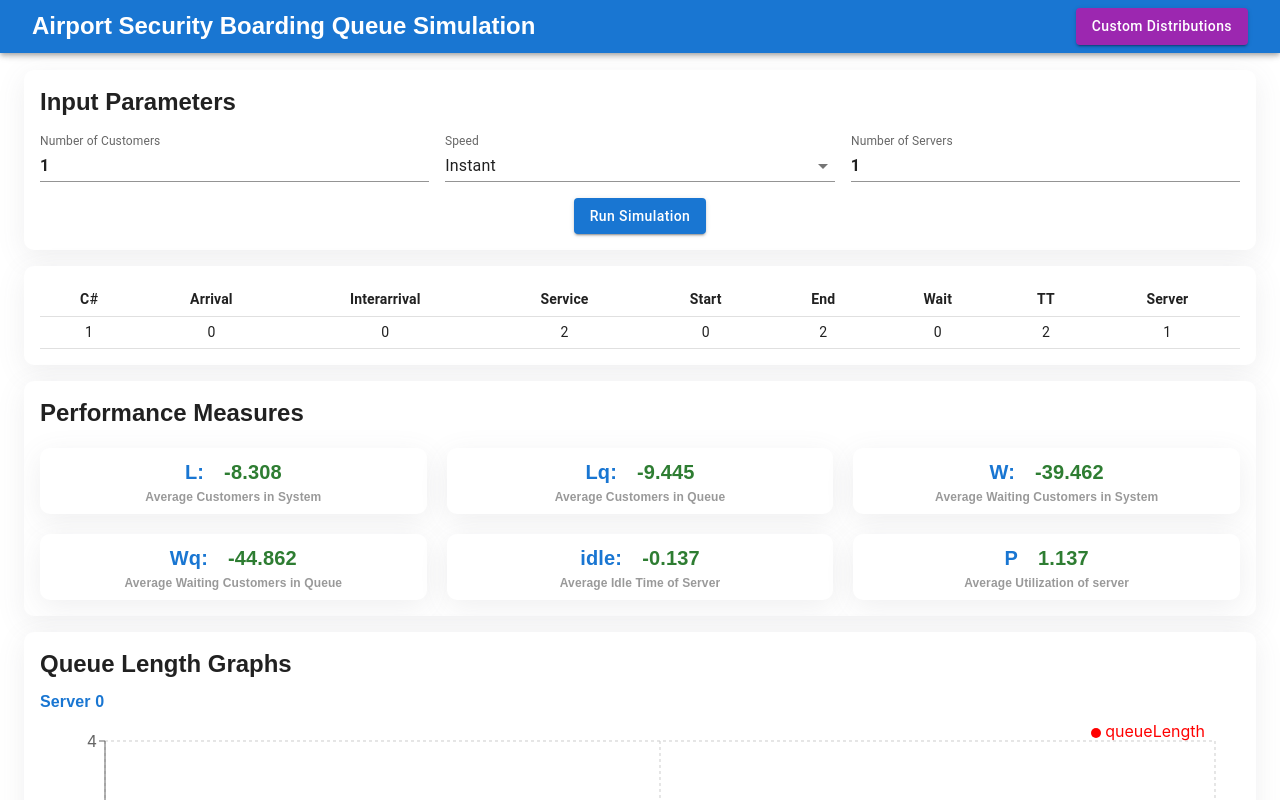
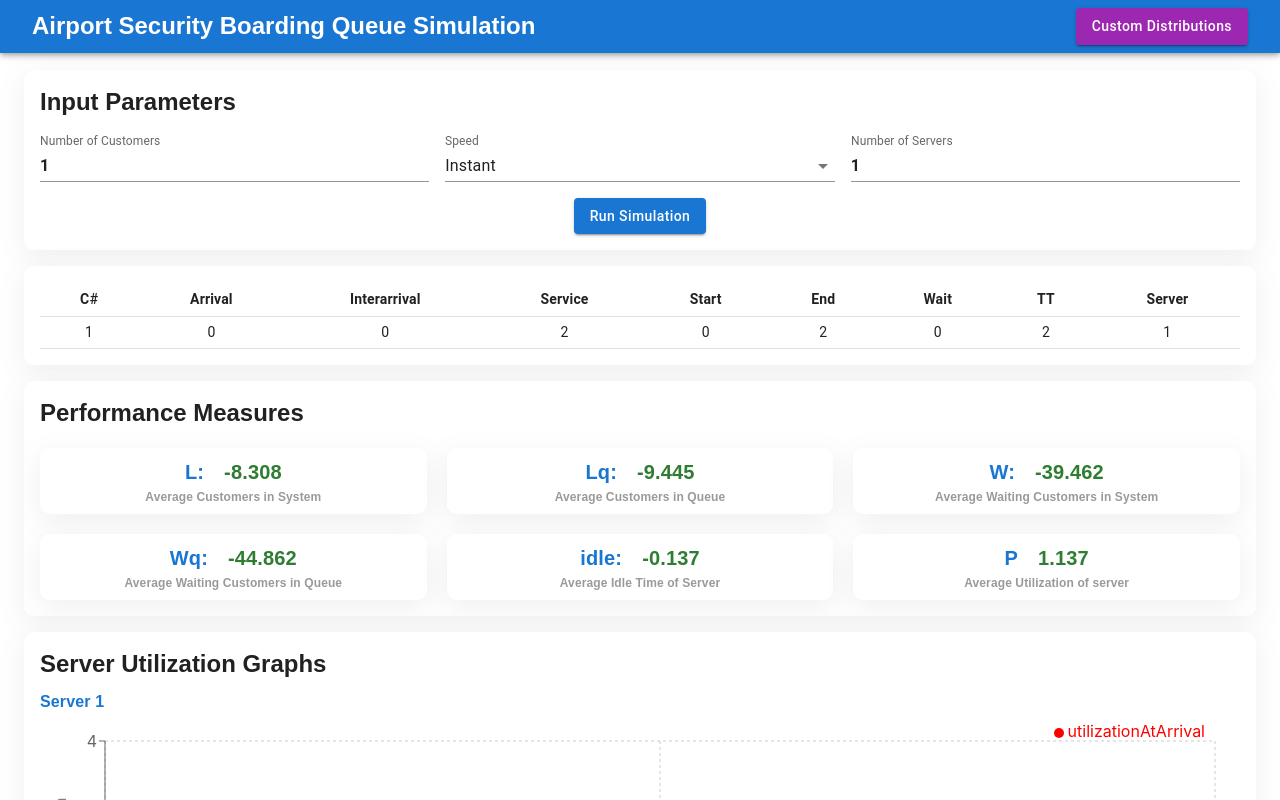
Before and after one commit to saqlain1020/airport-queue-simulation, a React (Create React App) app: page / in a window 1280 px wide. Both pictures are taken after a click on the button "Run Simulation". Shown: the top 800 px of the page. Built offline with nearby package versions, Linux system fonts and the light colour scheme.

Commit message:
feat: utilization garph added

```diff
--- a/src/components/Graphs/QueueLength.graph.tsx
+++ b/src/components/Graphs/QueueLength.graph.tsx
@@ -8,10 +8,6 @@ import {
   Tooltip,
   Legend,
   ResponsiveContainer,
-  AreaChart,
-  Area,
-  BarChart,
-  Bar,
   Label,
 } from "recharts";
 import { v4 as uuid } from "uuid";
@@ -25,7 +21,7 @@ const useStyles = makeStyles((theme: Theme) => ({
   root: {},
 }));
 
-const pdata = [
+const sampleData = [
   {
     name: "Python",
     student: 13,
@@ -110,7 +106,7 @@ const QueueLengthGraph: React.FC = () => {
           queueLengthServers.map((server, i) => (
             <div key={uuid()}>
               <Typography color="primary" fontWeight={"bold"} variant="subtitle1" sx={{mt:1}}>
-                Server {i}
+                Server {i+1}
               </Typography>
               <div style={{ paddingRight: 20 }}>
                 <ResponsiveContainer width="100%" aspect={3}>
@@ -137,7 +133,7 @@ const QueueLengthGraph: React.FC = () => {
 				<AreaChart
 					width={500}
 					height={300}
-					data={pdata}
+					data={sampleData}
 					margin={{
 						top: 5,
 						right: 30,
@@ -158,7 +154,7 @@ const QueueLengthGraph: React.FC = () => {
 				<BarChart
 					width={500}
 					height={300}
-					data={pdata}
+					data={sampleData}
 					margin={{
 						top: 5,
 						right: 30,
--- a/src/components/Graphs/ServerUtilization.graph.tsx
+++ b/src/components/Graphs/ServerUtilization.graph.tsx
@@ -2,8 +2,22 @@ import React, { useEffect } from "react";
 import useApp from "../../hooks/useApp";
 import { separateCustomerServerWise } from "../../utils/common";
 import { Customer } from "../../interfaces/record";
+import { Typography, Card } from "@mui/material";
+import {
+	LineChart,
+	Line,
+	XAxis,
+	YAxis,
+	CartesianGrid,
+	Tooltip,
+	Legend,
+	ResponsiveContainer,
+	Label,
+} from "recharts";
+import { v4 as uuid } from "uuid";
 
 const ServerUtilizationGraph = () => {
+	const [serverUtilization, setServerUtilization] = React.useState<Customer[][]>([]);
 	/**
 	 * to calculate an average based off of an existing average and given new parameters for the resulting average?
 	 * newAve = ((oldAve*oldNumPoints) + x)/(oldNumPoints+1)
@@ -18,43 +32,10 @@ const ServerUtilizationGraph = () => {
 	useEffect(() => {
 		//follow the above steps and model data for server utilization
 		//add new attribute to each server i.e. arrivalAverage and serviceTimeAverage. at every arrival
-
 		let servers = separateCustomerServerWise(customerRecords);
     addArrivalAverageAndServiceTimeAverageAtEveryArrival(servers);
     addUtilizationAtEveryArrival(servers);
-		// servers[0].forEach((customer, index) => {
-		//   if (index === 0) {
-		//     servers[0][index] = { ...servers[0][index], average: 0 };
-		//     return;
-		//   }
-		//   const previousCustomer = servers[0][index - 1];
-		//   const previousAverage = previousCustomer.average ? previousCustomer.average : 0;
-		//   const previousNumPoints = previousCustomer.numPoints ? previousCustomer.numPoints : 0;
-		//   const newAverage = ((previousAverage * previousNumPoints) + customer.arrival) / (previousNumPoints + 1);
-		//   servers[0][index] = { ...servers[0][index], average: newAverage, numPoints: previousNumPoints + 1 };
-		// })
 
-		// servers = servers.filter((item) => item !== undefined ||  item !== null || item !== 0 || item !== Infinity || item !== '');
-		// console.log('serversserversserversservers',servers)
-		// if (servers.length > 0) {
-		// 	servers[0]?.forEach((customer, index) => {
-		// 		if (index === 0) {
-		// 			servers[0][index] = { ...servers[0][index], arrivalAverage: customer.arrival };
-		// 			servers[0][index] = { ...servers[0][index], serviceTimeAverage: customer.serviceTime };
-		// 			return;
-		// 		}
-		// 		const previousCustomer = servers[0][index - 1];
-		// 		const previousArrivalAverage = previousCustomer.arrivalAverage;
-		// 		const previousServiceTimeAverage = previousCustomer.serviceTimeAverage;
-		// 		const newArrivalAverage = (previousArrivalAverage! * index + customer.arrival!) / (index  + 1);
-		// 		const newServiceTimeAverage = (previousServiceTimeAverage! * index + customer.serviceTime!) / (index + 1);
-
-		// 		servers[0][index] = { ...servers[0][index], arrivalAverage: newArrivalAverage };
-		// 		servers[0][index] = { ...servers[0][index], serviceTimeAverage: newServiceTimeAverage };
-		// 	});
-		// 	console.table(servers[0]);
-		// }
-    console.log('serrrrrrrrrrrrrrrrr',servers);
 	}, [customerRecords]);
 
 	const addArrivalAverageAndServiceTimeAverageAtEveryArrival = (servers: Customer[][]) => {
@@ -81,7 +62,7 @@ const ServerUtilizationGraph = () => {
 			// console.log(servers);
 		}
 	};
-  //nned to fix, if arrival is zero then utilization is zero
+  //for the first arrival, the utlization will be zero because the customer has been served yet, it has just arrived
   const addUtilizationAtEveryArrival = (servers: Customer[][]) => {
     servers.forEach(server => {
       server.map((customer, index) => {
@@ -91,11 +72,41 @@ const ServerUtilizationGraph = () => {
         }
       })
     });
-
+		setServerUtilization(servers);
 
   }
 
-	return <div>ServerUtilizationGraph</div>;
+	return(		<Card sx={{ p: 2, mt: 2 }}>
+		<Typography fontWeight={"bold"} variant="h5">
+			Server Utilization Graphs
+		</Typography>
+		{serverUtilization.length > 0 &&
+			serverUtilization.map((server, i) => (
+				<div key={uuid()}>
+					<Typography color="primary" fontWeight={"bold"} variant="subtitle1" sx={{mt:1}}>
+						Server {i+1}
+					</Typography>
+
+					<div style={{paddingRight:20}}>
+
+					<ResponsiveContainer width="100%" aspect={3}>
+						<LineChart data={server} >
+							<CartesianGrid strokeDasharray="3 3" />
+							<XAxis dataKey="arrival">
+								<Label value="Arrivals"position="insideBottom" dy={10} />
+							</XAxis>
+							<YAxis dataKey="utilizationAtArrival">
+								<Label value={`Server ${i+1} Utilization`} angle={-90} position="insideLeft" dx={10} dy={30} />
+							</YAxis>
+							<Tooltip contentStyle={{ backgroundColor: "rgb(250,250,250)", color: "black" }} />
+							<Legend verticalAlign="top" align="right" iconType={"circle"} iconSize={10} />
+							<Line type="monotone" dataKey="utilizationAtArrival" stroke="red" dot={false} />
+						</LineChart>
+					</ResponsiveContainer>
+					</div>
+				</div>
+			))}
+	</Card>);
 };
 
 export default ServerUtilizationGraph;
--- a/src/components/Graphs/TurnaroundTime.graph.tsx
+++ b/src/components/Graphs/TurnaroundTime.graph.tsx
@@ -1,24 +1,18 @@
 import React from "react";
 import useApp from "../../hooks/useApp";
-import { separateCustomerServerWise } from "../../utils/common";
 import { Typography, Card } from "@mui/material";
 import {
-	LineChart,
-	Line,
 	XAxis,
 	YAxis,
 	CartesianGrid,
 	Tooltip,
 	Legend,
 	ResponsiveContainer,
-	AreaChart,
-	Area,
 	BarChart,
 	Bar,
 	Label,
 } from "recharts";
 import { v4 as uuid } from "uuid";
-import { Customer } from "../../interfaces/record";
 
 const TurnaroundTimeGraph = () => {
 	const { customerRecords, waitingInTheQueueServers, setWaitingInTheQueueServers } = useApp();
@@ -39,7 +33,7 @@ const TurnaroundTimeGraph = () => {
 				waitingInTheQueueServers.map((server, i) => (
 					<div key={uuid()}>
 						<Typography color="primary" fontWeight={"bold"} variant="subtitle1" sx={{ mt: 1 }}>
-							Server {i}
+							Server {i+1}
 						</Typography>
 
 						<div style={{ paddingRight: 20 }}>
--- a/src/components/Graphs/WaitingInTheQueue.graph.tsx
+++ b/src/components/Graphs/WaitingInTheQueue.graph.tsx
@@ -11,10 +11,6 @@ import {
 	Tooltip,
 	Legend,
 	ResponsiveContainer,
-	AreaChart,
-	Area,
-	BarChart,
-	Bar,
 	Label,
 } from "recharts";
 import { v4 as uuid } from "uuid";
@@ -39,7 +35,7 @@ const WaitingInTheQueueGraph = () => {
 				waitingInTheQueueServers.map((server, i) => (
 					<div key={uuid()}>
 						<Typography color="primary" fontWeight={"bold"} variant="subtitle1" sx={{mt:1}}>
-							Server {i}
+							Server {i+1}
 						</Typography>
 
 						<div style={{paddingRight:20}}>
--- a/src/pages/Home/Home.tsx
+++ b/src/pages/Home/Home.tsx
@@ -57,10 +57,10 @@ const Home: React.FC<IProps> = () => {
         <InputParameters />
         <DetailsTable />
         <PerformanceMeasures performanceMeasures={performanceMeasures} />
+        <ServerUtilizationGraph/>
         <QueueLengthGraph />
         <WaitingInTheQueueGraph />
         <TurnaroundTimeGraph/>
-        <ServerUtilizationGraph/>
       </Container>
     </div>
   );
```
